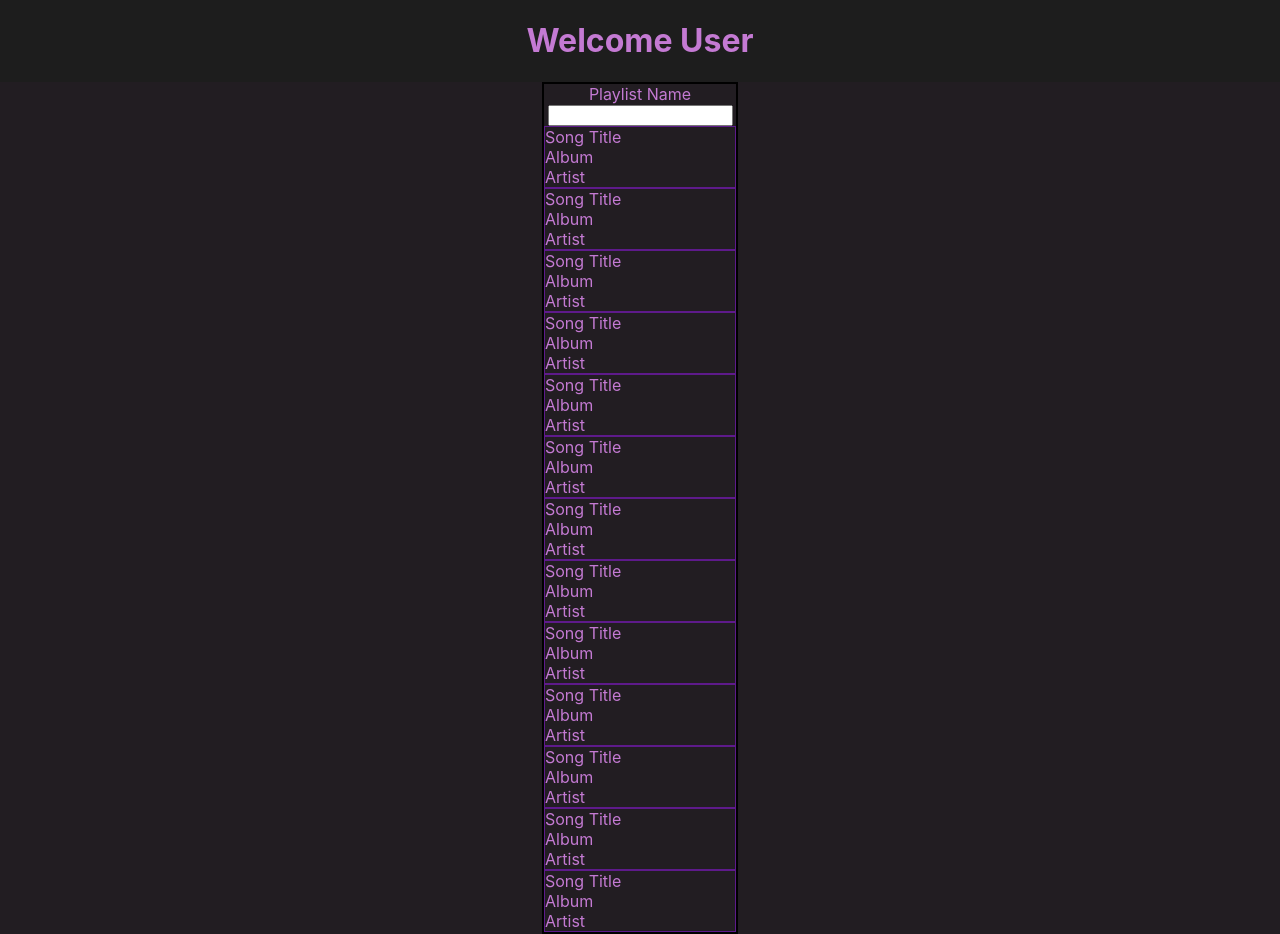
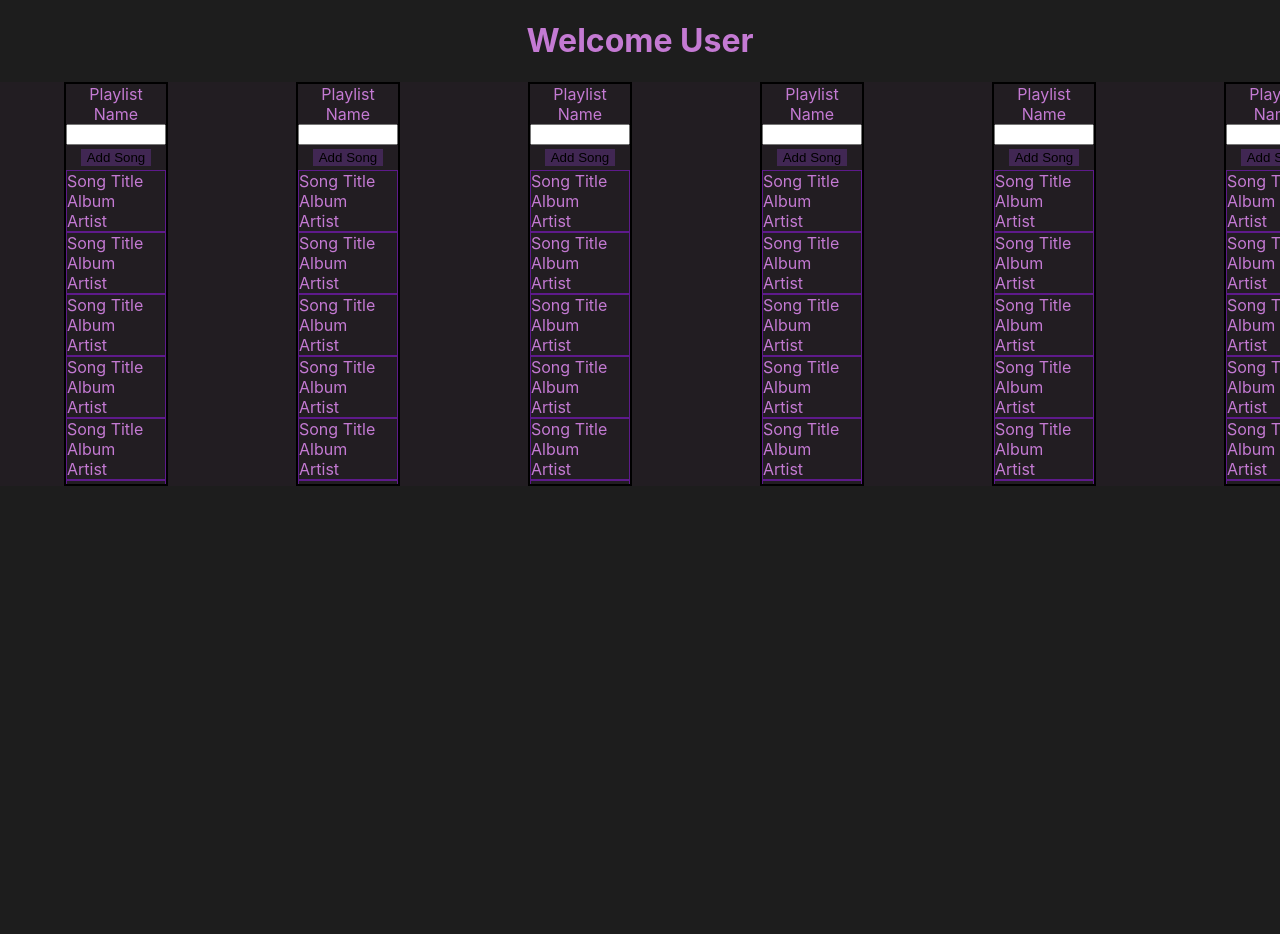
Before and after one commit to AlexSaxton98/SongDatabaseReact, a React (Create React App) app: page / in a window 1280 px wide. After the commit the page ends 800 px from the top, so only its background shows below. Built offline with nearby package versions, Linux system fonts and the light colour scheme.

Commit message:
Added Playlists and scroll bars

```diff
--- a/src/pages/user.css
+++ b/src/pages/user.css
@@ -4,9 +4,11 @@ body{
 }
 .container{
     display: flex;
-    justify-content: space-evenly;
+    flex-wrap: nowrap;
+    justify-content: fle;
     background-color: #221D22;
-    overflow-y: auto;
+    overflow-x: auto;
+    padding-left: 0%;
 
 }
 .song{
@@ -20,8 +22,22 @@ body{
     color: #C47AD3
 }
 .playlist{
-    width: 15%;
+    display: flex;
+    flex-direction: column;
+    max-height: 400px;
+    min-width: 100px;
+    max-width: 100vw;
     margin-inline: 5%;
     /* overflow-x: auto; */
     border: solid black 2px;
 }
+.playlistContent{
+
+    overflow-x: auto;
+
+}
+.button{
+    border:none;
+    background-color: #412753;
+    margin: 4%;
+}
--- a/src/pages/user.jsx
+++ b/src/pages/user.jsx
@@ -4,6 +4,19 @@ export const User = () =>{
     return(
         <div className="container">
             <Playlist />
+            <Playlist />
+            <Playlist />
+            <Playlist />
+            <Playlist />
+            <Playlist />
+            <Playlist />
+            <Playlist />
+            <Playlist />
+            <Playlist />
+            <Playlist />
+            <Playlist />
+
+
 
         </div>
     )
@@ -13,6 +26,8 @@ const Playlist = () => {
     return(
         <div className="playlist">
             <Input/>
+            <AddSong/>
+            <div className="playlistContent">
                 <Song/>
                 <Song/>
                 <Song/>
@@ -26,6 +41,14 @@ const Playlist = () => {
                 <Song/>
                 <Song/>
                 <Song/>
+                <Song/>
+                <Song/>
+                <Song/>
+                <Song/>
+                <Song/>
+                <Song/>
+                <Song/>
+            </div>
 
         </div>
     )
@@ -54,6 +77,13 @@ const Song = () => {
     )
 }
 
+const AddSong = () => {
+    return(
+        <div>
+            <button className="button">Add Song</button>
+        </div>
+    )
+}
 
 //test comment
 export default User;
```
Lines whose indentation alone changed are shown as unchanged.
